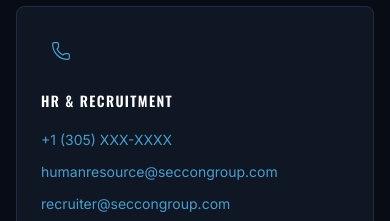
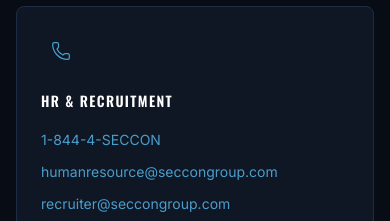
Before and after one commit to drodriguez74/seccon, a Next.js app: page /contact in a window 390 px wide. Shown: the part 1180-1401 px from the top of the page. Built offline with nearby package versions, Linux system fonts and the light colour scheme.

Commit message:
feat: update HR & Recruitment phone number to 1-844-4-SECCON

```diff
--- a/src/app/contact/page.tsx
+++ b/src/app/contact/page.tsx
@@ -31,7 +31,7 @@
     icon: Phone,
     department: 'HR & Recruitment',
     lines: [
-      { type: 'phone', label: '+1 (305) XXX-XXXX', href: 'tel:+13050000000' },
+      { type: 'phone', label: '1-844-4-SECCON', href: 'tel:+18444732266' },
       { type: 'email', label: 'humanresource@seccongroup.com', href: 'mailto:humanresource@seccongroup.com' },
       { type: 'email', label: 'recruiter@seccongroup.com', href: 'mailto:recruiter@seccongroup.com' },
     ],
```
